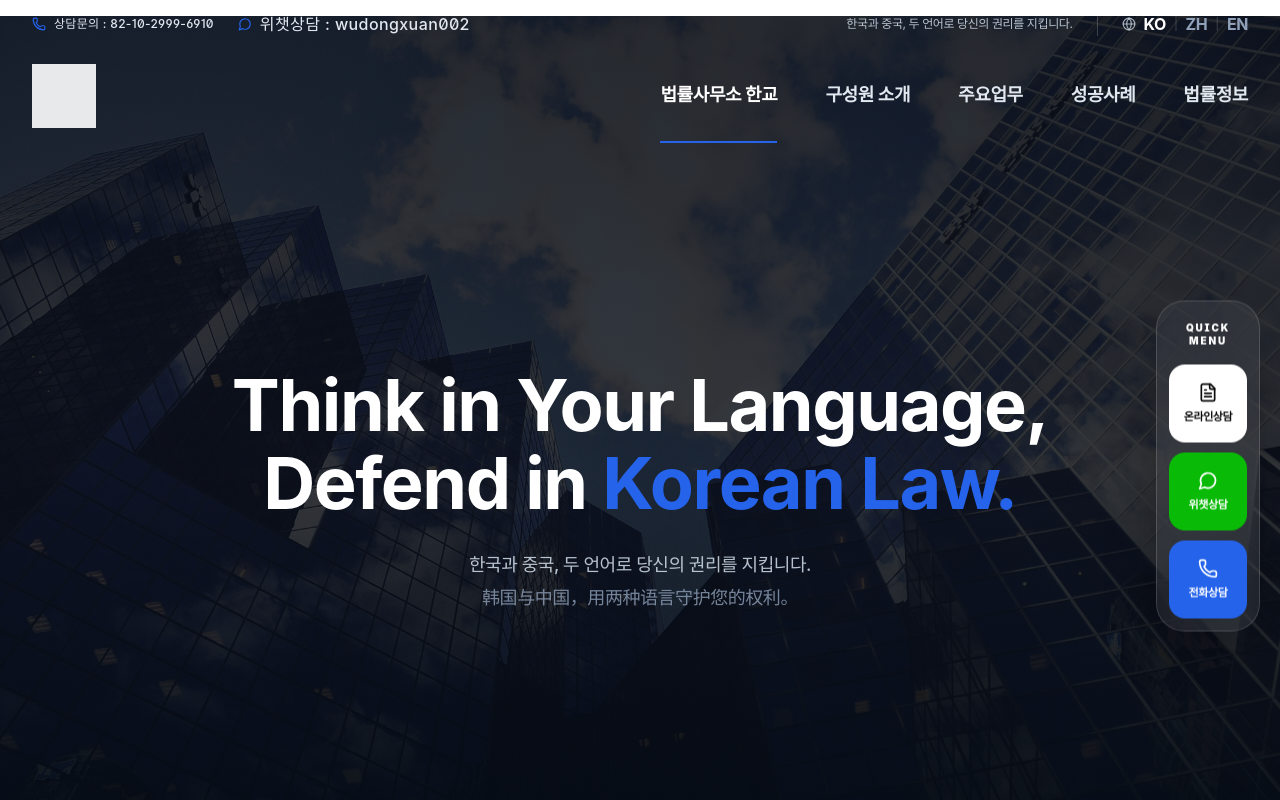
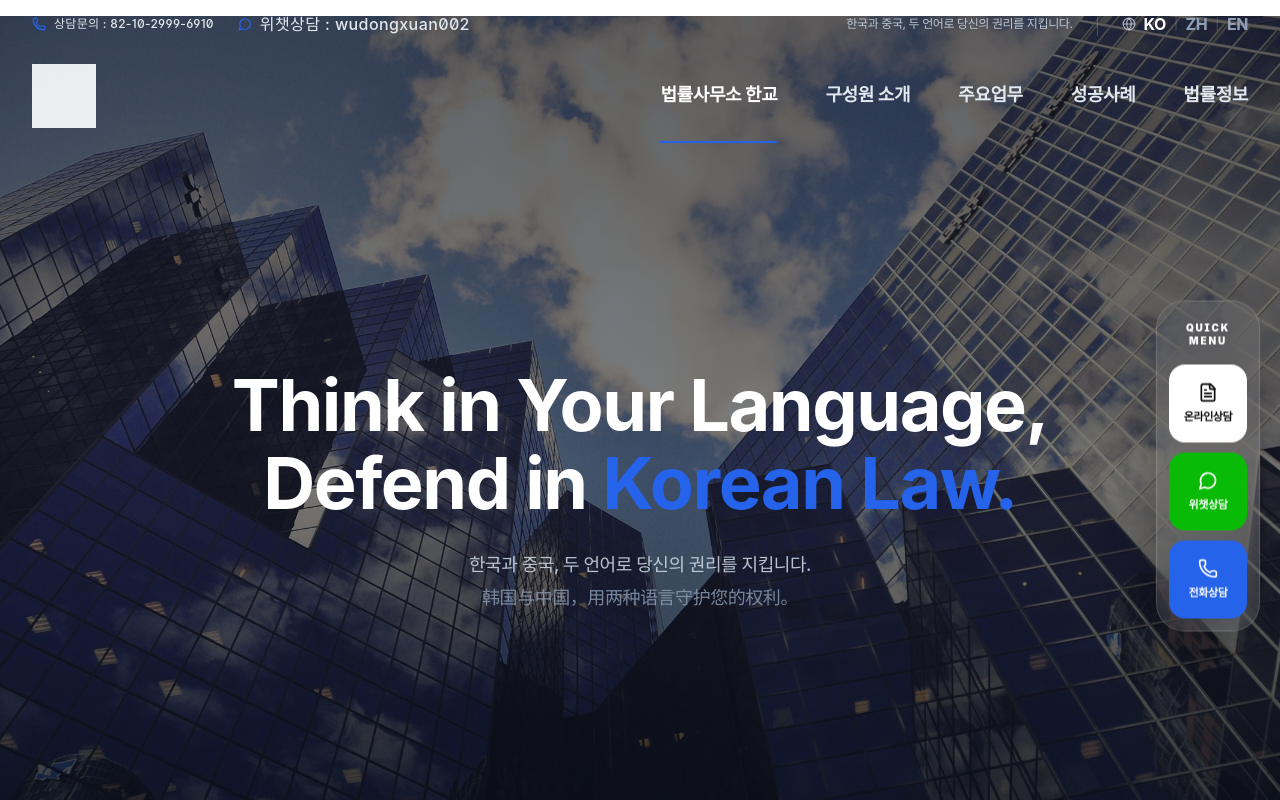
Before and after one commit to kimhyunjin0730-sys/law-oh, a React (Vite) app: page / in a window 1280 px wide. Shown: the top 800 px of the page. Built offline with nearby package versions, Linux system fonts and the light colour scheme; a web font is replaced by a local one.

Commit message:
style: make hero background more transparent

```diff
--- a/src/app/pages/Home.tsx
+++ b/src/app/pages/Home.tsx
@@ -19,8 +19,8 @@ export function Home() {
             className="w-full h-full object-cover object-center scale-[1.02]"
           />
           {/* Layered overlays — even vignette so centered text reads clean */}
-          <div className="absolute inset-0 bg-[#050B14]/70" />
-          <div className="absolute inset-0 bg-gradient-to-t from-[#050B14] via-[#050B14]/35 to-[#050B14]/55" />
+          <div className="absolute inset-0 bg-[#050B14]/40" />
+          <div className="absolute inset-0 bg-gradient-to-t from-[#050B14]/80 via-[#050B14]/20 to-[#050B14]/40" />
         </div>
 
         {/* Main content — centered, nudged slightly above optical center */}
```
